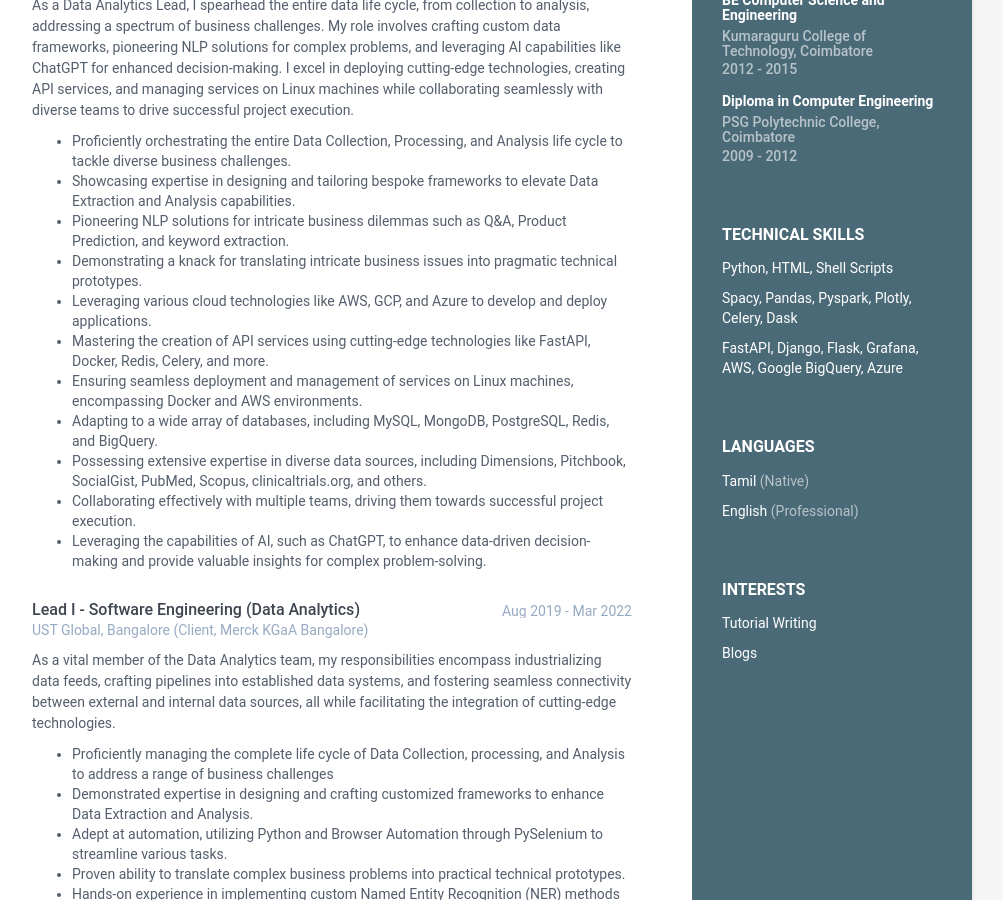
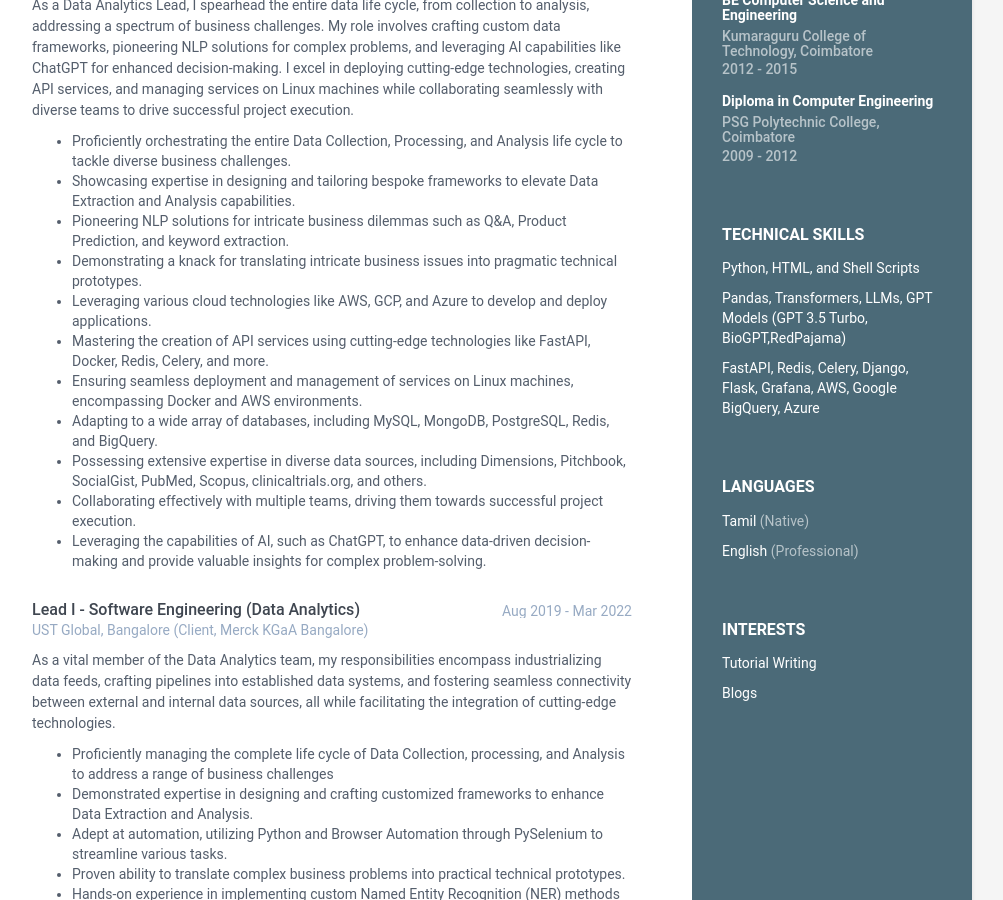
Before and after one commit to dhamodharanrk/online-cv, a Jekyll site: the page built from index.html, in a window 1280 px wide and 900 px high, scrolled down 494 px. Shown: the whole window, without its empty margins (168-1171 px from the left). Built offline with Jekyll 4.4.1, drawn with Linux system fonts in a browser that asks for light colours.

Commit message:
Update data.yml

```diff
--- a/_data/data.yml
+++ b/_data/data.yml
@@ -27,11 +27,11 @@ sidebar:
     - item: Blogs
       link: https://sites.google.com/view/way2learnings/home
   technicals:
-    - item: Python, HTML, Shell Scripts
+    - item: Python, HTML, and Shell Scripts
       link: null
-    - item: Spacy, Pandas, Pyspark, Plotly, Celery, Dask
+    - item: Pandas, Transformers, LLMs, GPT Models (GPT 3.5 Turbo, BioGPT,RedPajama)
       link: null
-    - item: FastAPI, Django, Flask, Grafana, AWS, Google BigQuery, Azure
+    - item: FastAPI, Redis, Celery, Django, Flask, Grafana, AWS, Google BigQuery, Azure
       link: null
 career-profile:
   title: Career Profile
```
